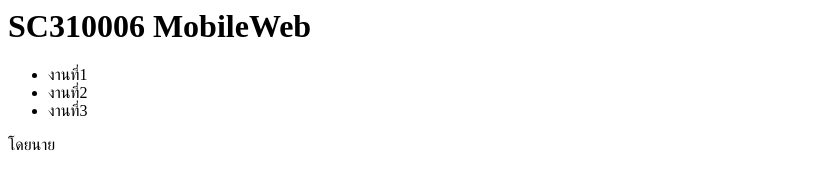
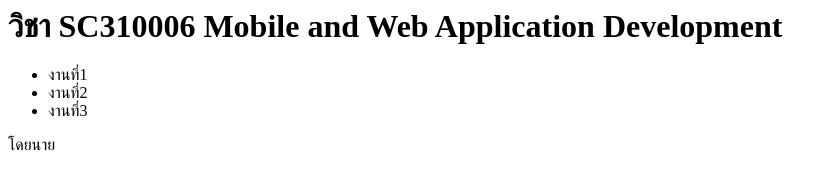
Before and after one commit to WittawatPariyanon/2, a plain HTML site: page index.html in a window 1280 px wide. Shown: the whole page, without its empty margins (0-838 px from the left). Drawn offline with Linux system fonts and the light colour scheme.

Commit message:
Update index.html

```diff
--- a/index.html
+++ b/index.html
@@ -1,6 +1,6 @@
 <html>
   <body>
-    <h1>SC310006 MobileWeb </h1>
+    <h1>วิชา SC310006 Mobile and Web Application Development </h1>
 
     <ul>
       <li>งานที่1</li>
```
